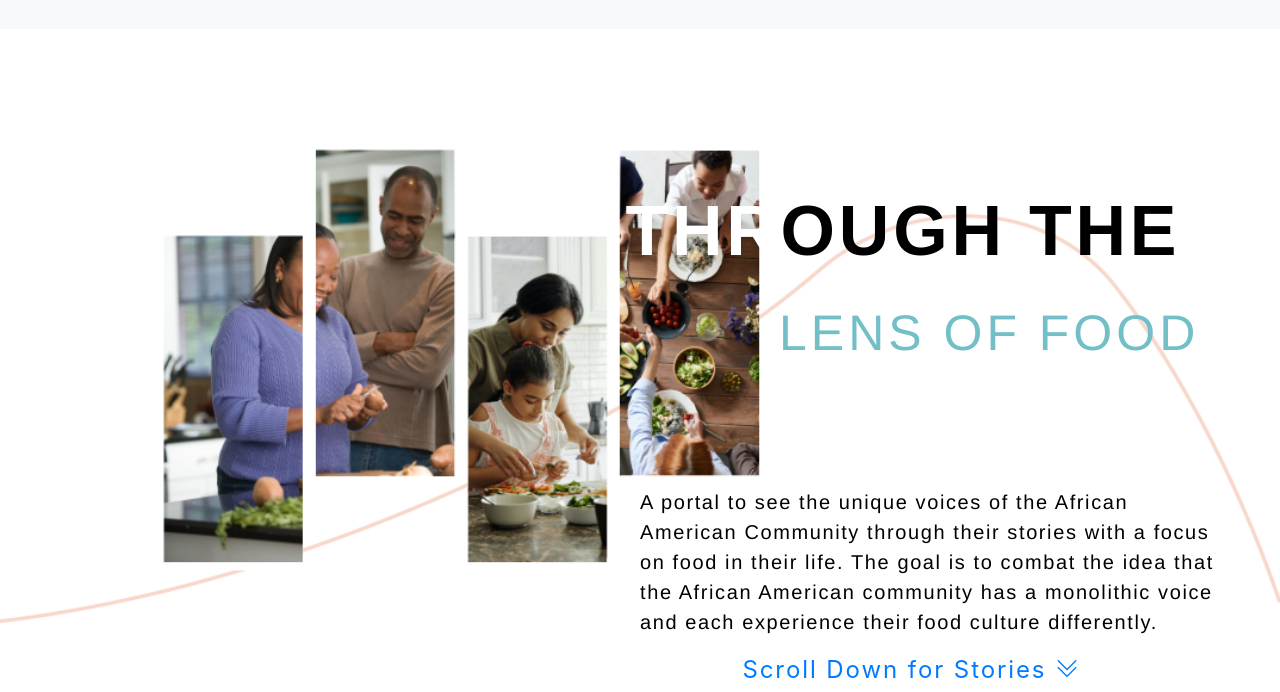
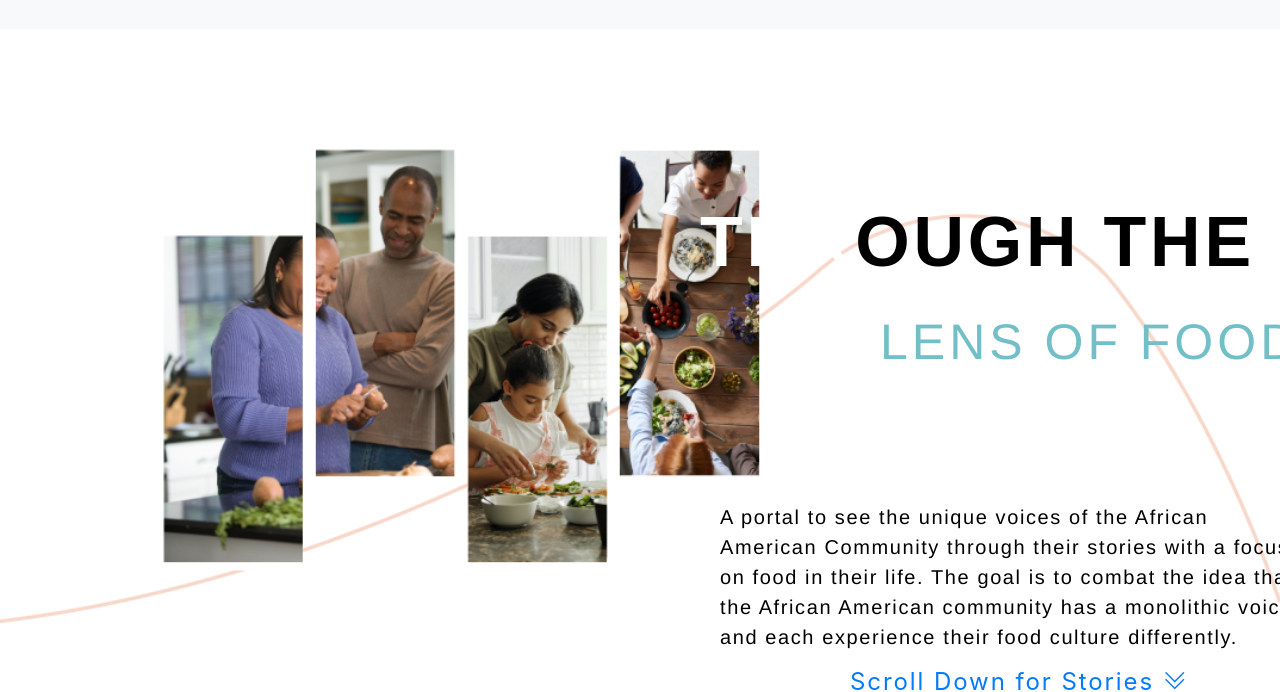
Before and after one commit to kent19chin/nailakm, a plain HTML site: page index.html in a window 1280 px wide. Shown: the part 113-805 px from the top of the page. Drawn offline with nearby package versions, Linux system fonts and the light colour scheme; files that its build step writes are made by us from their sources.

Commit message:
final push

```diff
--- a/css/index.css
+++ b/css/index.css
@@ -39,9 +39,8 @@ nav ul:first-of-type {
 }
 .title {
 position: absolute;
-left: 48.86%;
-top: 38%;
-bottom: 63.09%;
+left: 700px;
+top: 315px;
 font-family: Arial;
 font-style: normal;
 font-weight: bold;
@@ -57,8 +56,8 @@ color: #000000;
 	position: absolute;
 	width: 422px;
 	height: 99px;
-	left: 60.86%;
-	top: 52%;
+	left: 880px;
+	top: 425px;
 
 	font-family: Helvetica Neue;
 	font-style: normal;
@@ -74,8 +73,8 @@ color: #000000;
 position: absolute;
 width: 580px;
 height: 189px;
-left: 50%;
-top: 75%;
+left: 720px;
+top: 615px;
 
 font-family: Helvetica;
 font-style: normal;
@@ -90,8 +89,8 @@ color: #000000;
 .scroll {
 position: absolute;
 height: 40px;
-left: 58%;
-top: 96%;
+left: 850px;
+top: 780px;
 
 font-family: -apple-system, BlinkMacSystemFont, 'Segoe UI', Roboto, Oxygen, Ubuntu, Cantarell, 'Open Sans', 'Helvetica Neue', sans-serif;
 font-style: normal;
```
Also changed, not shown: css/jerome.css (+10 -0 lines), denise.html (+18 -16 lines), jerome.html (+3 -1 lines), 1 other file.
